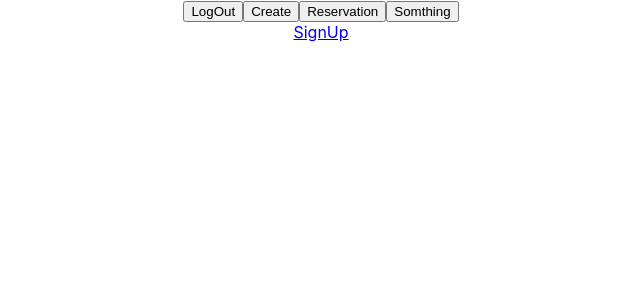
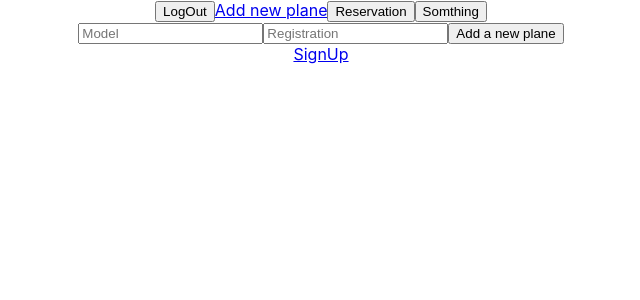
Before and after one commit to GuilhermeGiachellin/AirTaxi, a React (Create React App) app: page /add in a window 1280 px wide. Shown: the top 300 px of the page, without its empty margins (319-959 px from the left). Built offline with nearby package versions, Linux system fonts and the light colour scheme.

Commit message:
Created add plane page with form

```diff
--- a/src/App.js
+++ b/src/App.js
@@ -11,6 +11,7 @@ import MainPage from './component/MainPage';
 import { logOut } from './redux/slices/sessionSlice';
 import { createPlane } from './redux/slices/planesSlice';
 import NavBar from './component/nav/navBar';
+import CreatePlaneForm from './component/myForm/CreatePlaneForm';
 
 function App() {
   const status = useSelector((state) => state.sessions.status);
@@ -34,6 +35,7 @@ function App() {
         <Route path="/" element={<LogInForm />} />
         <Route path="/signUp" element={<SigUpForm />} />
         <Route path="/main" element={<MainPage />} />
+        <Route path="/add" element={<CreatePlaneForm />} />
       </Routes>
       <Link to="/signUp">SignUp</Link>
     </div>
--- /dev/null
+++ b/src/component/myForm/CreatePlaneForm.js
@@ -0,0 +1,41 @@
+import React, { useState } from 'react';
+import { useDispatch } from 'react-redux';
+import { useNavigate } from 'react-router-dom';
+import { createPlane } from '../../redux/slices/planesSlice';
+
+const CreatePlaneForm = () => {
+  const [model, setModel] = useState('');
+  const [registration, setRegistration] = useState('');
+  const dispatch = useDispatch();
+  const navigate = useNavigate();
+
+  const handleSubmit = async (e) => {
+    e.preventDefault();
+    dispatch(createPlane({ model, registration }));
+    navigate('/main');
+  };
+
+  return (
+    <div className="App">
+      <form onSubmit={handleSubmit}>
+        <input
+          type="text"
+          value={model}
+          placeholder="Model"
+          onChange={(e) => setModel(e.target.value)}
+          required
+        />
+        <input
+          type="text"
+          value={registration}
+          placeholder="Registration"
+          onChange={(e) => setRegistration(e.target.value)}
+          required
+        />
+        <button type="submit">Add a new plane</button>
+      </form>
+    </div>
+  );
+};
+
+export default CreatePlaneForm;
--- a/src/component/nav/navBar.js
+++ b/src/component/nav/navBar.js
@@ -1,7 +1,7 @@
 import React from 'react';
 import { useDispatch } from 'react-redux';
+import { Link } from 'react-router-dom';
 // import { useNavigate } from 'react-router-dom';
-import { createPlane } from '../../redux/slices/planesSlice';
 import { logOut } from '../../redux/slices/sessionSlice';
 
 const NavBar = () => {
@@ -12,7 +12,7 @@ const NavBar = () => {
       <div>
         <nav>
           <button type="button" onClick={() => dispatch(logOut())}>LogOut</button>
-          <button type="button" onClick={() => dispatch(createPlane())}>Create</button>
+          <Link to="/add">Add new plane</Link>
           <button type="button">Reservation</button>
           <button type="button">Somthing</button>
         </nav>
--- a/src/redux/slices/planesSlice.js
+++ b/src/redux/slices/planesSlice.js
@@ -21,9 +21,9 @@ export const fetchPlanes = createAsyncThunk('api/planes', async () => {
   return data;
 });
 
-export const createPlane = createAsyncThunk('api/planes', async () => {
+export const createPlane = createAsyncThunk('api/planes', async ({ model, registration }) => {
   const cookie = new Cookies();
-  const { data } = await axios.post('https://air-taxi.herokuapp.com/api/v1/planes', { model: 'F90' }, {
+  const { data } = await axios.post('https://air-taxi.herokuapp.com/api/v1/planes', { model, registration }, {
     headers: {
       Authorization: `${cookie.get('MyToken')}`,
     },
```
